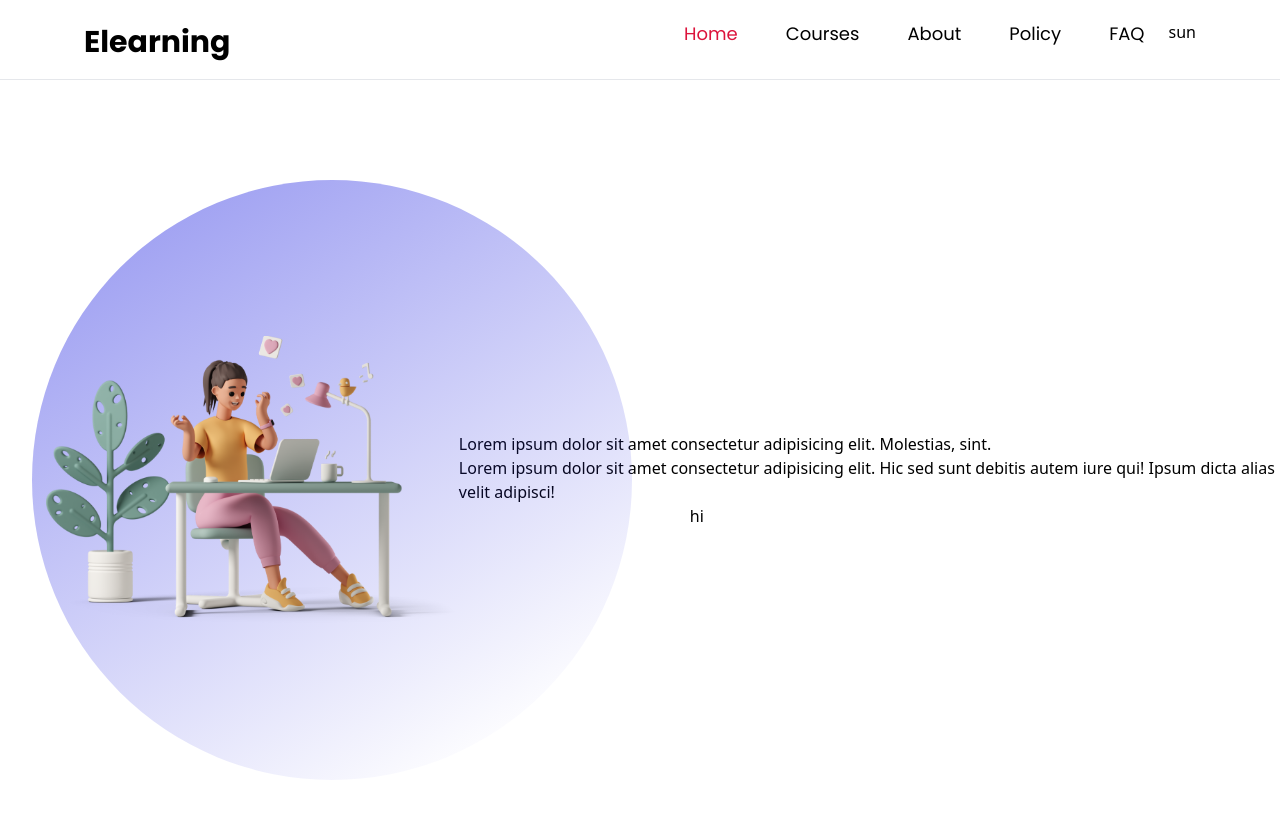
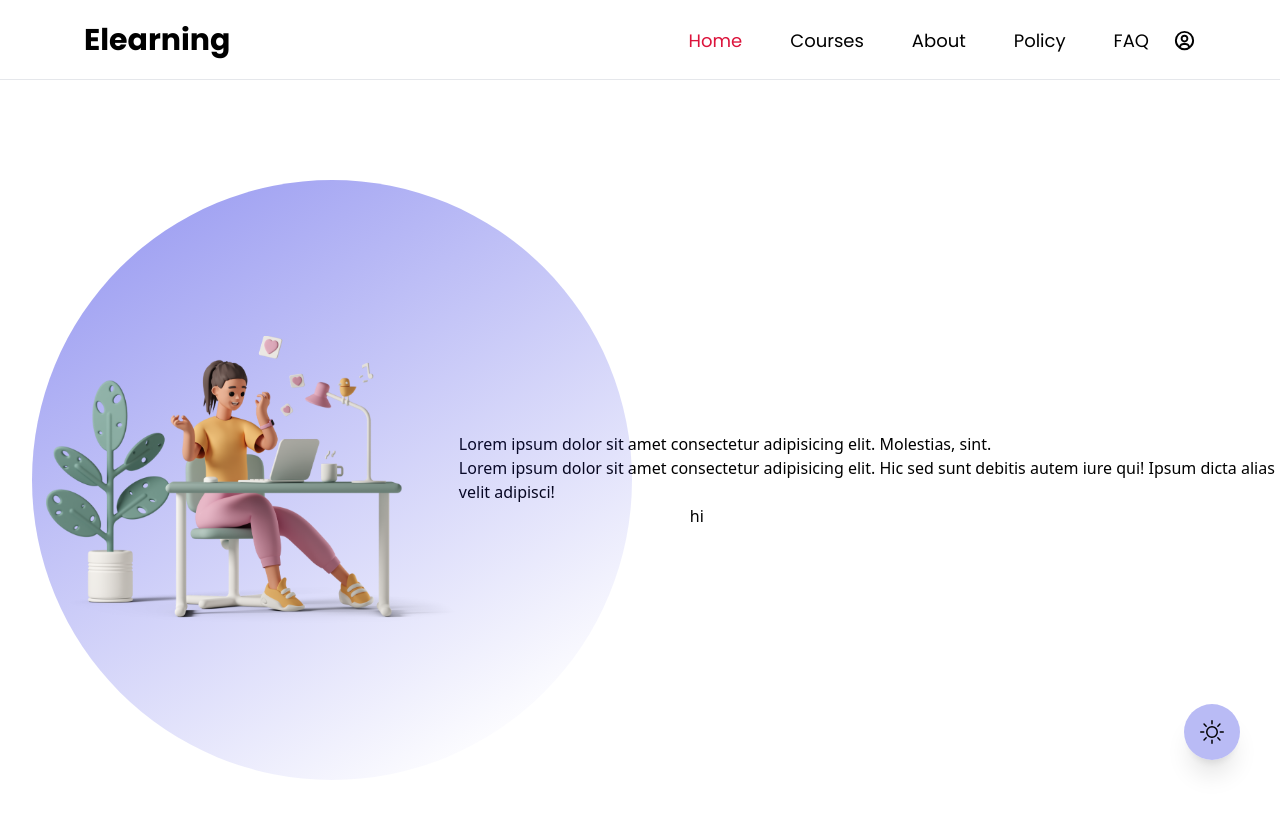
Before and after one commit to devhumayun/LMS-Frontend, a Next.js app: page / in a window 1280 px wide. Shown: the top 816 px of the page. Built offline with nearby package versions, Linux system fonts and the light colour scheme.

Commit message:
add user icon and refactoring header

```diff
--- a/app/components/Header.tsx
+++ b/app/components/Header.tsx
@@ -3,6 +3,8 @@ import Link from "next/link";
 import React, { FC, useState } from "react";
 import { NaveItem } from "../utilis/NaveItem";
 import { ThemeSwitcher } from "../utilis/ThemeSwitcher";
+import { AiOutlineAlignRight, AiOutlineClose } from 'react-icons/ai';
+import { BiUserCircle } from 'react-icons/bi';
 
 type Props = {
   open: boolean;
@@ -37,27 +39,35 @@ export const Header: FC<Props> = ({ open, setOpen, activeItem }) => {
           className={`${
             active
               ? "dark:bg-opacity-50 bg-white dark:bg-gradient-to-b dark:from-gray-900 dark:to-black fixed top-0 left-0 w-full h-[80px] z-[80] broder-b dark:border-[#fffff1c] shadow-xl transition duration-500"
-              : "w-full border-b dark:border-[#fffff1c] h-[80px] z-[80] dark:shahow"
+              : "w-full border-b dark:border-[#fffff1c] h-[80px] z-[80] dark:shahow "
           }`}
         >
-           <div className="w-[95% 800px:w-[90%] 800px:px-3 h-full m-auto py-3">
-            <div className="flex item-center justify-between w-full h-[80px] p-2">
-                <div>
+           <div className="w-[95%] 800px:w-[90%] 800px:px-5 h-[800px] m-auto">
+            <div className="w-full h-[80px] flex items-center justify-between">
+                <div className="flex items-center">
                     <Link className={`text-[30px] font-Poppins text-black dark:text-white font-bold`} href={"/"}> Elearning </Link>
                 </div>
-                <div className="flex item-center">
+                <div className="flex items-center">
                    <NaveItem
                     activeItem={activeItem}
                     isMobile={false}
                    />
-                   <ThemeSwitcher />
+                    <div className="hidden 800px:block">
+                      <BiUserCircle
+                        size={23}
+                        className="text-black dark:text-white"
+                        onClick={() => setOpen(true)}
+                      />
+                    </div>
+                   {/* <ThemeSwitcher /> */}
                    {/* Only for mobile */}
-                   <div className="800px:hidden">
+                   <div className="group 800px:hidden flex justify-center items-center">
                    <span
-                     className="text-black dark:text-white cursor-pointer"
+                     className="text-black dark:text-white cursor-pointer text-xl"
                      onClick={() => setOpenSideBar(true)}
-                   >==</span>
+                   ><AiOutlineAlignRight className="group-hover:scale-110 transition" /></span>
                    </div>
+
                 </div>
             </div>
           </div>
@@ -69,7 +79,23 @@ export const Header: FC<Props> = ({ open, setOpen, activeItem }) => {
               onClick={handleClose}
               >
                 <div className="w-[70%] fixed top-0 right-0 z-[9999] h-screen bg-white dark:bg-slate-900 dark:bg-opacity-90">
+                  <div className="mt-8 text-center relative">
+                    <span className="font-semibold font-Poppins text-2xl text-black dark:text-white"> Elearning </span>
+                    <span className="absolute right-[5%] top-[-8px] w-10 h-10 rounded-full bg-[#8F91D1] dark:bg-[#191D6E] flex justify-center items-center text-lg shadow-xl cursor-pointer "
+                      onClick={() => setOpenSideBar(false)}
+                    > <AiOutlineClose /> </span>
+                  </div>
                   <NaveItem activeItem={activeItem} isMobile={true} />
+                  <div className="800px:block">
+                      <BiUserCircle
+                        size={23}
+                        className="text-black dark:text-white ml-5"
+                        onClick={() => setOpen(true)}
+                      />
+                    </div>
+                    <div className="mt-8 text-center">
+                      <p className="text-black dark:text-white font-Poppins"> Copyright © 2023 Elearning | All Rights Reserved </p>
+                    </div>
                 </div>
               </div>
             )
--- a/app/layout.tsx
+++ b/app/layout.tsx
@@ -3,6 +3,7 @@ import "./globals.css";
 import type { Metadata } from "next";
 import { ThemeProvider } from "next-themes";
 import { Poppins, Josefin_Sans } from "next/font/google";
+import { ThemeSwitcher } from "./utilis/ThemeSwitcher";
 
 const poppins = Poppins({
   subsets: ["latin"],
@@ -23,9 +24,10 @@ export default function RootLayout({
 }) {
   return (
     <html lang="en">
-      <body className={`${poppins.variable} ${josefin.variable} !bg-white bg-no-repeat dark:bg-gradient-to-b dark:to-black duration:300 dark:from-gray-900`}>
+      <body className={`${poppins.variable} ${josefin.variable} !bg-white bg-no-repeat dark:bg-gradient-to-b dark:to-black duration:300 dark:from-gray-900 relative`}>
         <ThemeProvider attribute="class" defaultTheme="system" enableSystem>
         {children}
+        <ThemeSwitcher />
         </ThemeProvider>
       </body>
     </html>
--- a/app/utilis/ThemeSwitcher.tsx
+++ b/app/utilis/ThemeSwitcher.tsx
@@ -1,6 +1,7 @@
 "use client"
 import React, {FC, useState, useEffect} from 'react'
 import { useTheme } from 'next-themes'
+import { BsSun, BsMoon } from 'react-icons/bs';
 
 export const ThemeSwitcher = () => {
     const [mon, setMon] = useState(false)
@@ -11,18 +12,18 @@ export const ThemeSwitcher = () => {
         return null
     }
     return(
-        <div>
+        <div className='group fixed bottom-10 right-10 h-14 w-14 bg-[#A8AAF3] dark:bg-[#fffff] rounded-full flex justify-center items-center bg-opacity-80 z-[999999] cursor-pointer hover:bg-[#A8AAF3] hover:bg-opacity-50 transition-all shadow-xl'>
             {
                 theme === "light" ? (
                     <span
-                     className="cursor-pointer text-black dark:text-white"
+                     className="cursor-pointer text-white bg-opacity-80 dark:text-white "
                      onClick={() => setTheme("dark")}
-                    >moon</span>
+                    ><BsMoon className="text-2xl group-hover:scale-105 transition"/></span>
                 ) : (
                     <span
-                    className="cursor-pointer dark:text-light "
+                    className="cursor-pointer text-light "
                      onClick={() => setTheme("light")}
-                    >sun</span>
+                    ><BsSun className="text-2xl group-hover:scale-105 transition"/></span>
                 )
             }
         </div>
```
